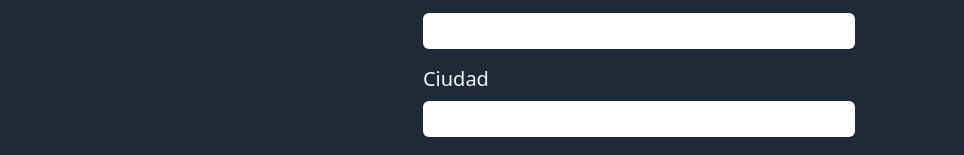
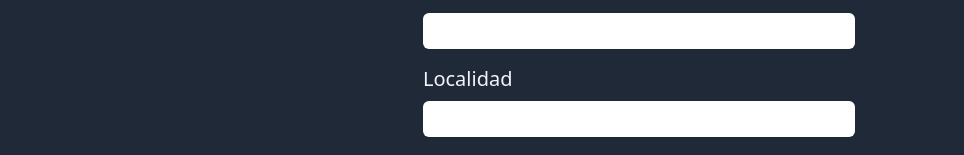
Before and after one commit to elviog1/futbolciegoavellaneda, a React (Vite) app: page /registro in a window 1280 px wide. Shown: the part 513-668 px from the top of the page, without its empty margins (1-965 px from the left). Built offline with nearby package versions, Linux system fonts and the light colour scheme.

Commit message:
change 'ciudad' => 'localidad'

```diff
--- a/src/components/CardPlayer.jsx
+++ b/src/components/CardPlayer.jsx
@@ -1,10 +1,9 @@
 import { Link } from "react-router-dom"
 
 export default function CardPlayer({player}) {
-    console.log(player)
     const printCards = (item,i)=>{
         return (
-            <div data-aos="fade-right" key={i} className={`rounded-xl flex justify-center flex-col max-w-sm my-3 mx-3 shadow-xl hover:shadow-white duration-500 ${item.sex === "Mujer" ? "hover:shadow-pink-400" : "hover:shadow-blue-500"}`}>
+            <div data-aos="fade-right" key={i} className={`rounded-xl flex justify-center flex-col max-w-sm my-3 mx-3 shadow-xl  duration-500 ${item.sex === "Mujer" ? "hover:shadow-pink-400" : "hover:shadow-blue-500"}`}>
                 <Link className="flex flex-col" to={`/detail?id=${item._id}`}>
                     <img src={item.photo}
                     className="h-80 w-80 object-cover rounded-t-xl"
--- a/src/pages/Detail.jsx
+++ b/src/pages/Detail.jsx
@@ -69,7 +69,7 @@ export default function Detail() {
                     <p><span className='font-bold text-gray-300'>Fecha de nacimiento:</span> {player.date}</p>
                     <p><span className='font-bold text-gray-300'>Edad:</span> {getYearsOld(player.date)}</p>
                     <p><span className='font-bold text-gray-300'>Nacionalidad:</span> {player.country}</p>
-                    <p><span className='font-bold text-gray-300'>Ciudad:</span> {player.city}</p>
+                    <p><span className='font-bold text-gray-300'>Localidad:</span> {player.city}</p>
                     <p><span className='font-bold text-gray-300'>Capitan:</span> {player.captain ? "Si" : "No"}</p>
                     <p><span className='font-bold text-gray-300'>Altura:</span> {player.height}m</p>
                     <p><span className='font-bold text-gray-300'>Posicion:</span> {player.position}</p>
--- a/src/pages/NewPlayer.jsx
+++ b/src/pages/NewPlayer.jsx
@@ -121,7 +121,7 @@ export default function NewPlayer() {
 
 
       <div className="mb-4">
-        <label htmlFor="city" className="block text-gray-100 text-xl font-medium mb-2">Ciudad</label>
+        <label htmlFor="city" className="block text-gray-100 text-xl font-medium mb-2">Localidad</label>
         <input
           type="text"
           id="city"
```
